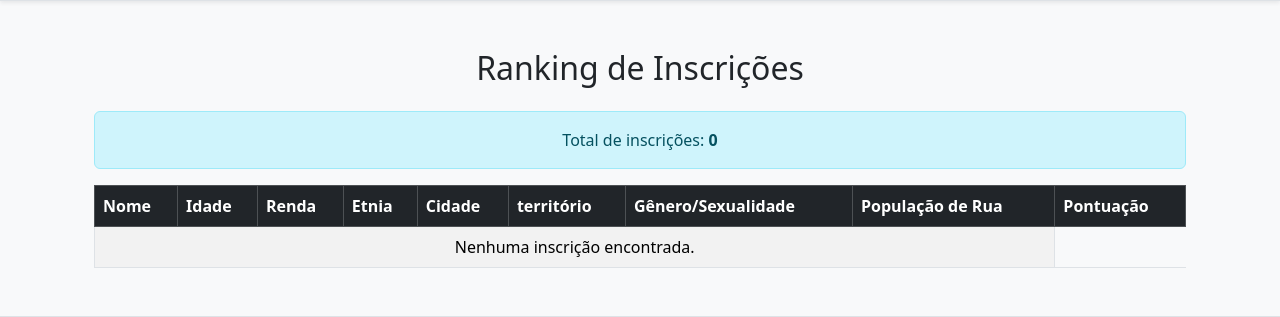
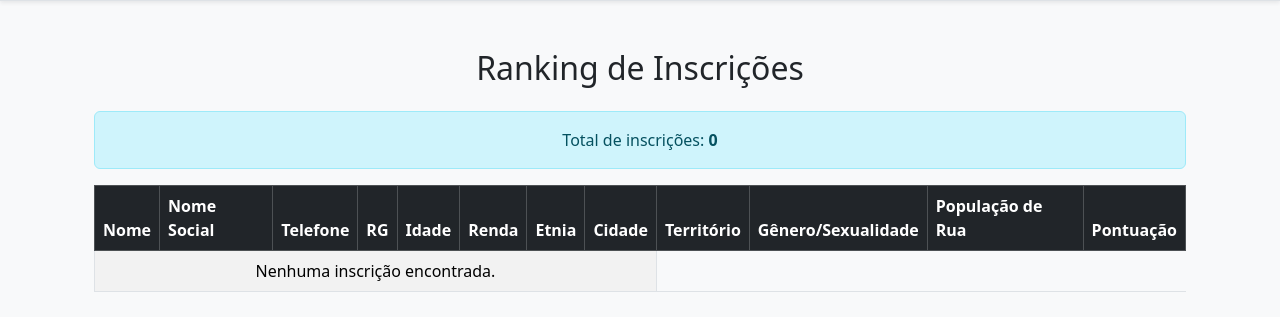
Before and after one commit to UiagSemjidh/DignidadeTemNome, a Django app: page /ranking/ in a window 1280 px wide. Shown: the part 261-578 px from the top of the page. Run offline with Django 5.2, Linux system fonts and the light colour scheme; the visitor is signed in with stand-in values (Sample User, id 1); data that the repository does not hold is empty.

Commit message:
Feat: implemented info

```diff
--- a/dignidade/inscricoes/templates/ranking.html
+++ b/dignidade/inscricoes/templates/ranking.html
@@ -12,11 +12,14 @@
         <thead class="table-dark">
             <tr>
                 <th>Nome</th>
+                <th>Nome Social</th>
+                <th>Telefone</th>
+                <th>RG</th>
                 <th>Idade</th>
                 <th>Renda</th>
                 <th>Etnia</th>
                 <th>Cidade</th>
-                <th>território</th>
+                <th>Território</th>
                 <th>Gênero/Sexualidade</th>
                 <th>População de Rua</th>
                 <th>Pontuação</th>
@@ -26,6 +29,9 @@
             {% for inscrito in inscritos %}
             <tr>
                 <td>{{ inscrito.nome_civil }}</td>
+                <td>{{ inscrito.nome_social }}</td>
+                <td>{{ inscrito.telefone }}</td>
+                <td>{{ inscrito.rg_numero}}</td>
                 <td>{{ inscrito.calcular_idade }}</td>
                 <td>{{ inscrito.get_renda_familiar_display }}</td>
                 <td>{{ inscrito.get_etnia_display }}</td>
```
